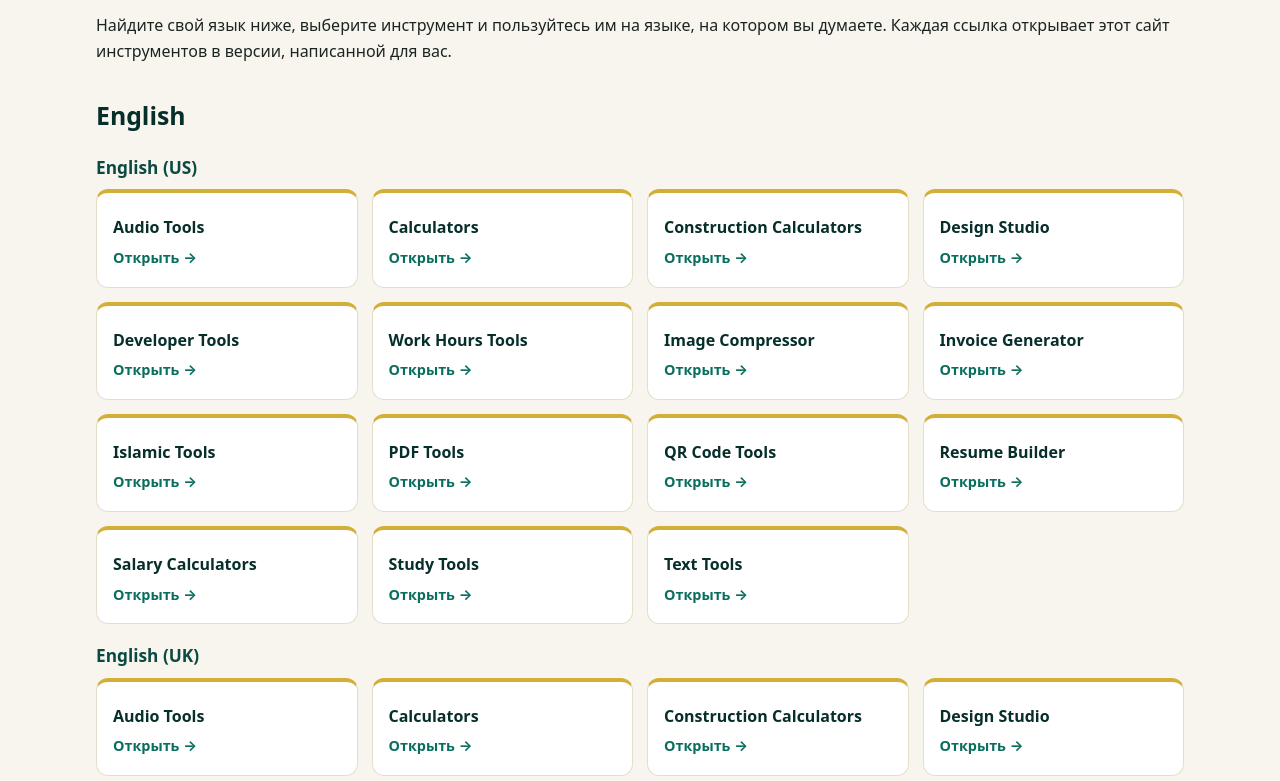
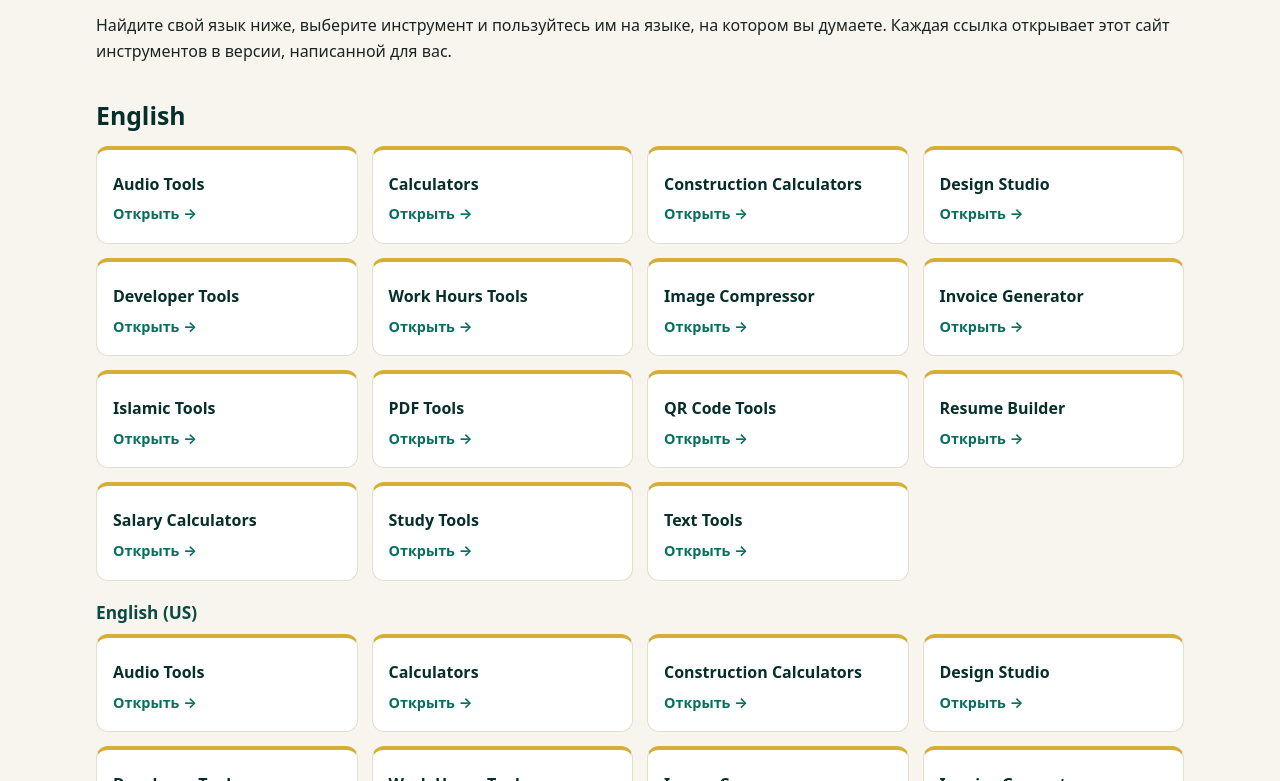
Before and after one commit to loonaautomation/loonaautomation.github.io, a plain HTML site: page ru/languages.html in a window 1280 px wide. Shown: the part 449-1230 px from the top of the page. Drawn offline with Linux system fonts and the light colour scheme.

Commit message:
Languages (ru): add missing plain-English grid

```diff
--- a/ru/languages.html
+++ b/ru/languages.html
@@ -112,6 +112,23 @@ footer a{color:var(--gold2);margin:0 7px}
 <p>Каждый инструмент Loona бесплатен, не требует регистрации и загрузки и работает прямо в вашем браузере. Сайты инструментов ниже опубликованы на многих языках, поэтому вы можете считать, конвертировать, сжимать, учиться и создавать, не переводя сначала сам инструмент.</p>
 <p>Найдите свой язык ниже, выберите инструмент и пользуйтесь им на языке, на котором вы думаете. Каждая ссылка открывает этот сайт инструментов в версии, написанной для вас.</p>
 <h2 class="sec">English</h2>
+<div class="grid">
+<a class="card" href="https://loonaautomation.github.io/loona-audio-tools/"><h3>Audio Tools</h3><span class="open">Открыть &rarr;</span></a>
+<a class="card" href="https://loonaautomation.github.io/loona-calculators/"><h3>Calculators</h3><span class="open">Открыть &rarr;</span></a>
+<a class="card" href="https://loonaautomation.github.io/loona-construction-calculators/"><h3>Construction Calculators</h3><span class="open">Открыть &rarr;</span></a>
+<a class="card" href="https://loonaautomation.github.io/loona-design-studio/"><h3>Design Studio</h3><span class="open">Открыть &rarr;</span></a>
+<a class="card" href="https://loonaautomation.github.io/loona-dev-tools/"><h3>Developer Tools</h3><span class="open">Открыть &rarr;</span></a>
+<a class="card" href="https://loonaautomation.github.io/loona-hours/"><h3>Work Hours Tools</h3><span class="open">Открыть &rarr;</span></a>
+<a class="card" href="https://loonaautomation.github.io/loona-image-compressor/"><h3>Image Compressor</h3><span class="open">Открыть &rarr;</span></a>
+<a class="card" href="https://loonaautomation.github.io/loona-invoice-generator/"><h3>Invoice Generator</h3><span class="open">Открыть &rarr;</span></a>
+<a class="card" href="https://loonaautomation.github.io/loona-islamic-tools/"><h3>Islamic Tools</h3><span class="open">Открыть &rarr;</span></a>
+<a class="card" href="https://loonaautomation.github.io/loona-pdf-tools/"><h3>PDF Tools</h3><span class="open">Открыть &rarr;</span></a>
+<a class="card" href="https://loonaautomation.github.io/loona-qr-codes/"><h3>QR Code Tools</h3><span class="open">Открыть &rarr;</span></a>
+<a class="card" href="https://loonaautomation.github.io/loona-resume-builder/"><h3>Resume Builder</h3><span class="open">Открыть &rarr;</span></a>
+<a class="card" href="https://loonaautomation.github.io/loona-salary-calculators/"><h3>Salary Calculators</h3><span class="open">Открыть &rarr;</span></a>
+<a class="card" href="https://loonaautomation.github.io/loona-study-tools/"><h3>Study Tools</h3><span class="open">Открыть &rarr;</span></a>
+<a class="card" href="https://loonaautomation.github.io/loona-text-tools/"><h3>Text Tools</h3><span class="open">Открыть &rarr;</span></a>
+</div>
 <h3 class="sub">English (US)</h3>
 <div class="grid">
 <a class="card" href="https://loonaautomation.github.io/loona-audio-tools/en-us/"><h3>Audio Tools</h3><span class="open">Открыть &rarr;</span></a>
```
